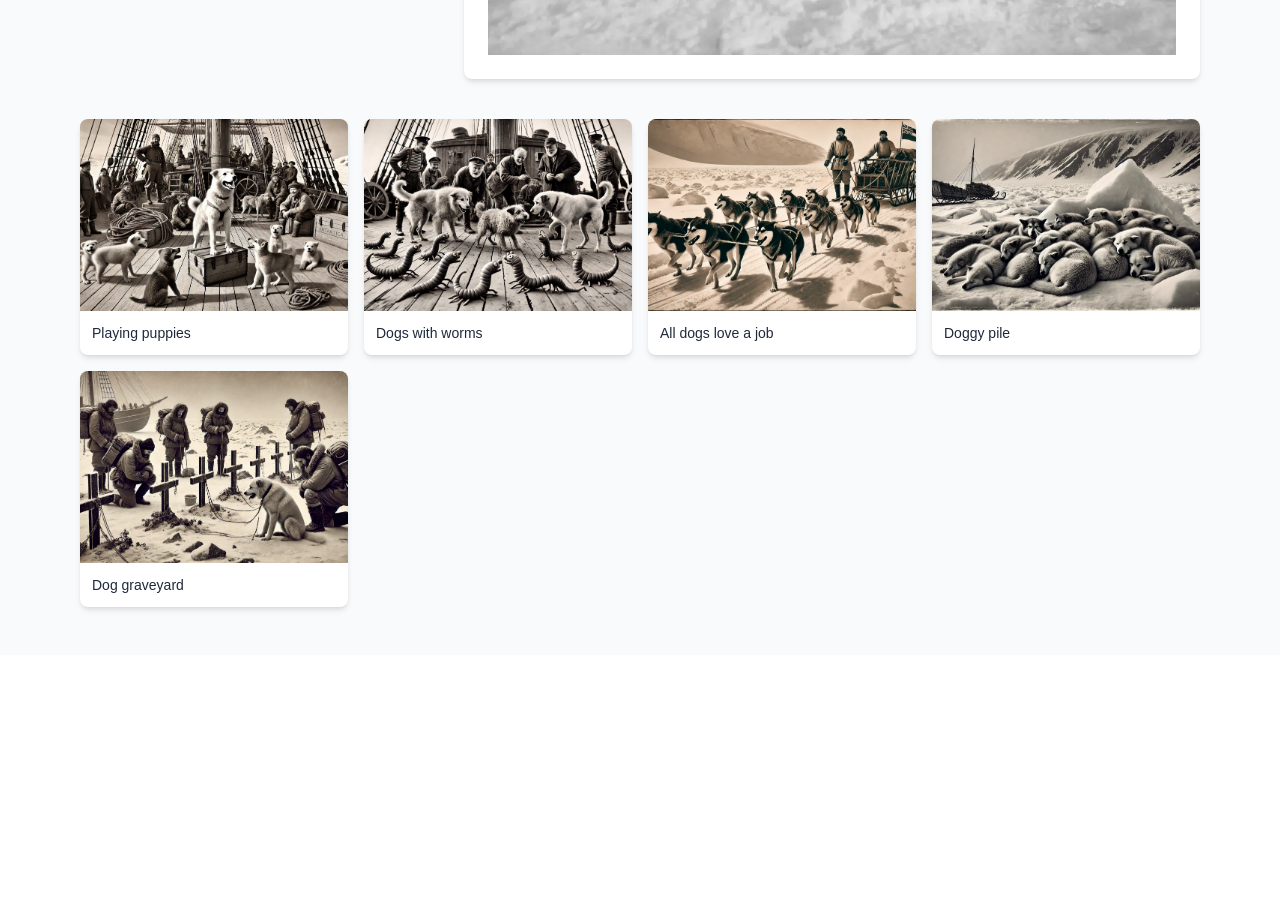
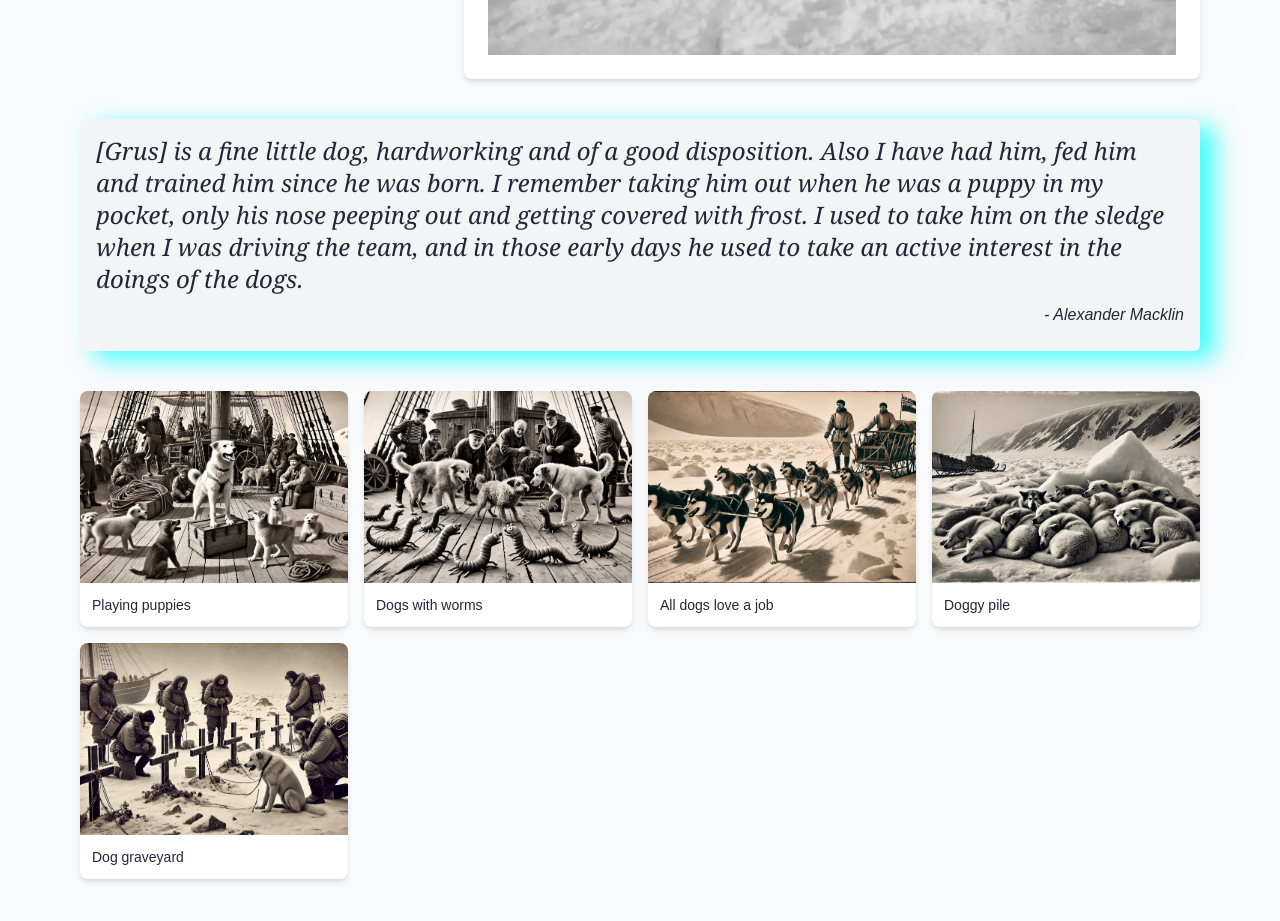
Before and after one commit to milotoor/shackletown, a Next.js app: page /crew/dogs in a window 1280 px wide. Shown: the part 809-1730 px from the top of the page. Before the commit the page ends 1464 px from the top, so only its background shows below. Built offline with nearby package versions, Linux system fonts and the light colour scheme; a web font is replaced by a local one.

Commit message:
New quotes/chips

```diff
--- a/src/app/crew/dogs/page.tsx
+++ b/src/app/crew/dogs/page.tsx
@@ -1,6 +1,7 @@
 import CrewMemberPage from "@/components/CrewMemberPage";
 import CrewHeader from "@/components/CrewHeader";
 import useCrewBio from "@/hooks/useCrewBio";
+import QuoteCarousel, { QuoteProps } from "@/components/QuoteCarousel";
 import Chip from "@/components/Chip";
 import Image from "next/image";
 import ImageGrid from "@/components/ImageGrid";
@@ -9,6 +10,14 @@ export const metadata = {
   title: "Dogs",
   description: "The sacrificial muscle of the ship",
 };
+
+const quotes: QuoteProps[] = [
+  {
+    text: "[Grus] is a fine little dog, hardworking and of a good disposition. Also I have had him, fed him and trained him since he was born. I remember taking him out when he was a puppy in my pocket, only his nose peeping out and getting covered with frost. I used to take him on the sledge when I was driving the team, and in those early days he used to take an active interest in the doings of the dogs.",
+    author: "Alexander Macklin",
+    diary: true,
+  },
+];
 
 const kodiaktography = [
   {
@@ -64,6 +73,10 @@ const DogsPage = () => {
       </CrewHeader>
 
       <div className="mt-10">
+        <QuoteCarousel quotes={quotes} />
+      </div>
+
+      <div className="mt-10">
         <ImageGrid images={kodiaktography} />
       </div>
     </CrewMemberPage>
--- a/src/app/crew/ernest_shackleton/page.tsx
+++ b/src/app/crew/ernest_shackleton/page.tsx
@@ -21,6 +21,15 @@ const quotes: QuoteProps[] = [
   {
     text: "For scientific leadership give me Scott; for swift and efficient travel, Amundsen; but when you are in a hopeless situation, when there seems no way out, get down on your knees and pray for Shackleton.",
     author: "Uncredited, will have to take the book's word for it",
+  },
+  {
+    text: "I am rather tired. I suppose it is the strain. I long for some rest, free from thought.",
+    diary: true,
+  },
+  {
+    text: "Waiting. Waiting. Waiting.",
+    diary: true,
+    author: "Diary entry, 26 January 1916",
   },
 ];
 
--- a/src/app/crew/leonard_hussey/page.tsx
+++ b/src/app/crew/leonard_hussey/page.tsx
@@ -14,7 +14,13 @@ const LeonardHusseyPage = () => {
     <CrewMemberPage>
       <CrewHeader
         bio={bio}
-        chips={<Chip title="Unfailing good humor" color="bg-amber-200" />}
+        chips={
+          <>
+            <Chip title="Unfailing good humor" color="bg-amber-200" />
+            <Chip title="Plays zither banjo" color="bg-rose-200" icon="🪕" />
+            <Chip title="Knows 6 tunes on banjo" color="bg-red-800" />
+          </>
+        }
       />
     </CrewMemberPage>
   );
```
